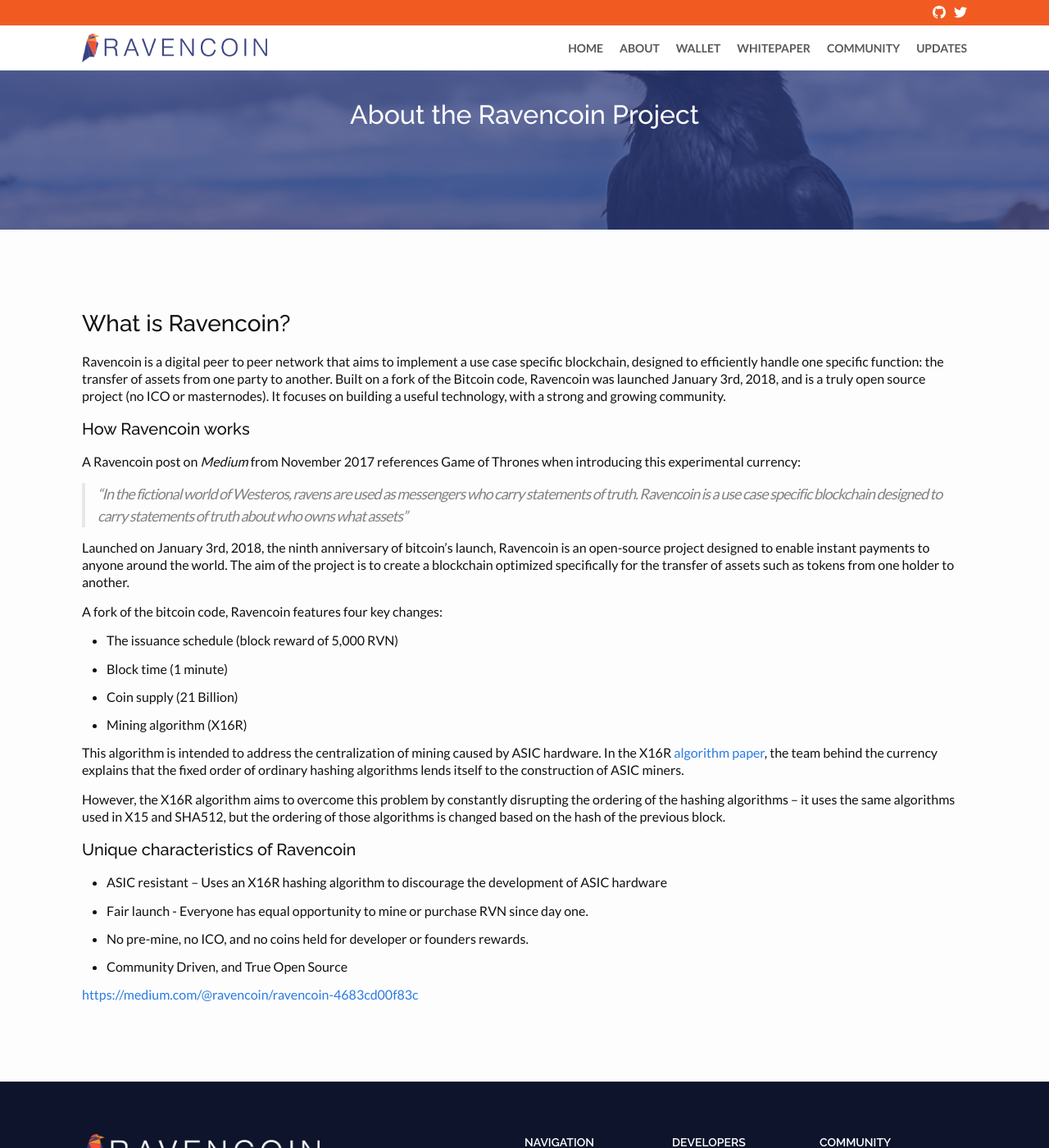
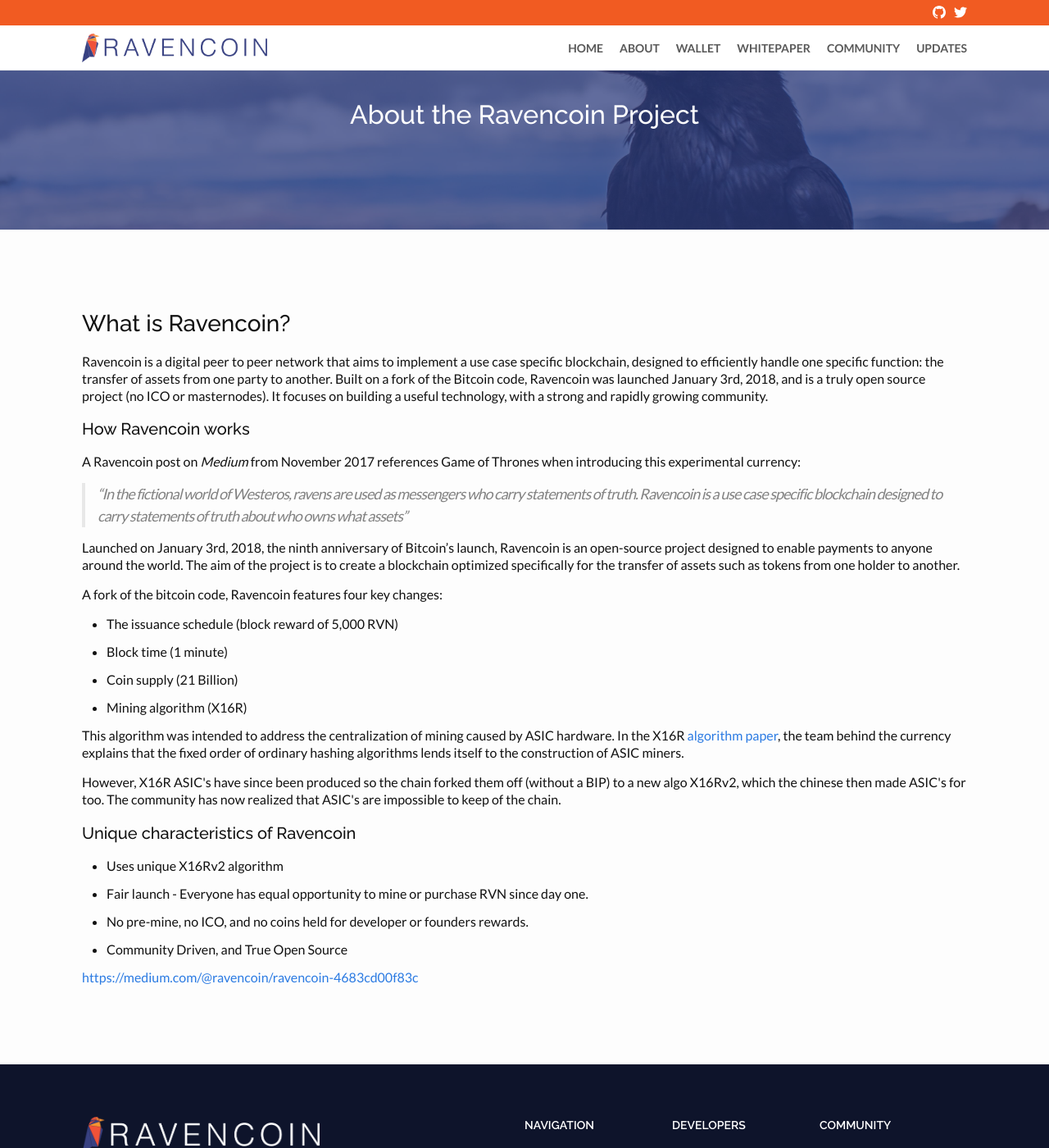
Before and after one commit to RavenProject/ravenproject.github.io, a Jekyll site: the page built from _pages/about.md, in a window 1280 px wide and 1400 px high. Shown: the whole window at 82% size. Built offline with Jekyll 4.4.1, drawn with Linux system fonts in a browser that asks for light colours.

Commit message:
Updates to about page

```diff
--- a/_pages/about.md
+++ b/_pages/about.md
@@ -10,7 +10,7 @@
 <div class="wrapper mt-16 pb-20">
   <h2>What is Ravencoin?</h2>
 
-  <p>Ravencoin is a digital peer to peer network that aims to implement a use case specific blockchain, designed to efficiently handle one specific function: the transfer of assets from one party to another. Built on a fork of the Bitcoin code, Ravencoin was launched January 3rd, 2018, and is a truly open source project (no ICO or masternodes). It focuses on building a useful technology, with a strong and growing community.</p>
+  <p>Ravencoin is a digital peer to peer network that aims to implement a use case specific blockchain, designed to efficiently handle one specific function: the transfer of assets from one party to another. Built on a fork of the Bitcoin code, Ravencoin was launched January 3rd, 2018, and is a truly open source project (no ICO or masternodes). It focuses on building a useful technology, with a strong and rapidly growing community.</p>
 
   <h3>How Ravencoin works</h3>
 
@@ -19,7 +19,7 @@
     “In the fictional world of Westeros, ravens are used as messengers who carry statements of truth. Ravencoin is a use case specific blockchain designed to carry statements of truth about who owns what assets”
   </blockquote>
 
-  <p>Launched on January 3rd, 2018, the ninth anniversary of bitcoin’s launch, Ravencoin is an open-source project designed to enable instant payments to anyone around the world. The aim of the project is to create a blockchain optimized specifically for the transfer of assets such as tokens from one holder to another.</p>
+  <p>Launched on January 3rd, 2018, the ninth anniversary of Bitcoin’s launch, Ravencoin is an open-source project designed to enable payments to anyone around the world. The aim of the project is to create a blockchain optimized specifically for the transfer of assets such as tokens from one holder to another.</p>
 
   <p>A fork of the bitcoin code, Ravencoin features four key changes:</p>
 
@@ -30,14 +30,14 @@
     <li>Mining algorithm (X16R)</li>
   </ul>
 
-  <p>This algorithm is intended to address the centralization of mining caused by ASIC hardware. In the X16R&nbsp;<a href="/assets/documents/X16R-Whitepaper.pdf">algorithm paper</a>, the team behind the currency explains that the fixed order of ordinary hashing algorithms lends itself to the construction of ASIC miners.</p>
+  <p>This algorithm was intended to address the centralization of mining caused by ASIC hardware. In the X16R&nbsp;<a href="/assets/documents/X16R-Whitepaper.pdf">algorithm paper</a>, the team behind the currency explains that the fixed order of ordinary hashing algorithms lends itself to the construction of ASIC miners.</p>
 
-  <p>However, the X16R algorithm aims to overcome this problem by constantly disrupting the ordering of the hashing algorithms – it uses the same algorithms used in X15 and SHA512, but the ordering of those algorithms is changed based on the hash of the previous block.</p>
+  <p>However, X16R ASIC's have since been produced so the chain forked them off (without a BIP) to a new algo X16Rv2, which the chinese then made ASIC's for too. The community has now realized that ASIC's are impossible to keep of the chain. </p>
 
   <h3>Unique characteristics of Ravencoin</h3>
 
   <ul>
-    <li>ASIC resistant – Uses an X16R hashing algorithm to discourage the development of ASIC hardware</li>
+    <li>Uses unique X16Rv2 algorithm</li>
     <li>Fair launch - Everyone has equal opportunity to mine or purchase RVN since day one.</li>
     <li>No pre-mine, no ICO, and no coins held for developer or founders rewards.</li>
     <li>Community Driven, and True Open Source</li>
```
